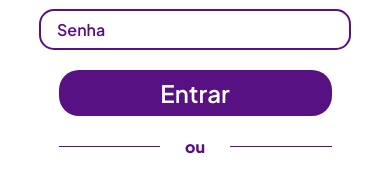
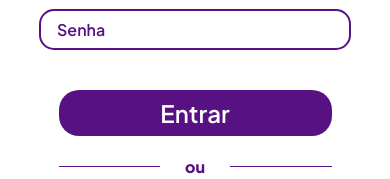
Before and after one commit to gab-osouza/dev-OldHelp, a React Native app: screen / in a window 390 px wide. Shown: the part 428-607 px from the top of the page. Built offline with nearby package versions, Linux system fonts and the light colour scheme.

Commit message:
Add files via upload

```diff
--- a/App.js
+++ b/App.js
@@ -1,13 +1,36 @@
 import { useFonts } from 'expo-font';
 import { View, Image, Text, TextInput, TouchableOpacity } from 'react-native';
+import { useState } from 'react';
+import styles from './style/Style.js';
 
-import styles from './style/Style.js';
+
 
 export default function App() {
   const [fontsLoaded] = useFonts({
     'PlusJakartaSans': require('./assets/fonts/PlusJakartaSans-VariableFont_wght.ttf'),
   });
 
+  const [validation, setValidation] = useState('');
+  const [email, setEmail] = useState('');
+  const [password, setPassword] = useState('');
+
+  function val() {
+    let campo1;
+    let campo2;
+    let validacao;
+
+    campo1 = { setEmail };
+    campo2 = { setPassword };
+
+    validacao = campo1, campo2;
+
+    setValidation(validacao);
+
+    if (email == "" || password == "") {
+      setValidation('Campo vazio')
+    }
+
+  }
 
   return (
     <View style={styles.container}>
@@ -21,23 +44,42 @@ export default function App() {
           uri: './assets/logo.svg',
         }}
       />
+
       <TextInput
         style={[styles.input, styles.text]}
         placeholder='Email'
         placeholderTextColor='#581183'
         keyboardType='email-address'
+        value={email}
+        onChangeText={text => setEmail(text)}
       />
+
+      <Text>
+        {validation}
+      </Text>
+
       <TextInput
+        value={password}
+        onChangeText={text => setPassword(text)}
         style={[styles.input, styles.text]}
+        secureTextEntry={true}
         placeholder='Senha'
         placeholderTextColor='#581183'
-        textContentType='password'
       />
-      <TouchableOpacity style={styles.button}>
+      <Text>
+        {validation}
+      </Text>
+
+      <TouchableOpacity
+        onPress={val}
+        style={styles.button}>
         <Text style={[styles.text, styles.textWhite]}>
           Entrar
         </Text>
       </TouchableOpacity>
+
+      {/*--- ou ---*/}
+
       <View style={styles.lineRow}>
         <View style={styles.line} />
         <View>
@@ -47,8 +89,8 @@ export default function App() {
 
       </View>
 
-      <Text style={[styles.text]}>Ao continuar, você concorda com os Termos de Serviço e a Política de Privacidade.</Text>
-      <Text style={[styles.text]}>Ainda não esta no OldHelp? Crie sua conta.</Text>
+      <Text style={[styles.text, styles.textCenter]}>Ao continuar, você concorda com os Termos de Serviço e a Política de Privacidade.</Text>
+      <Text style={[styles.text, styles.textCenter]}>Ainda não esta no OldHelp? Crie sua conta.</Text>
 
 
     </View>
```
